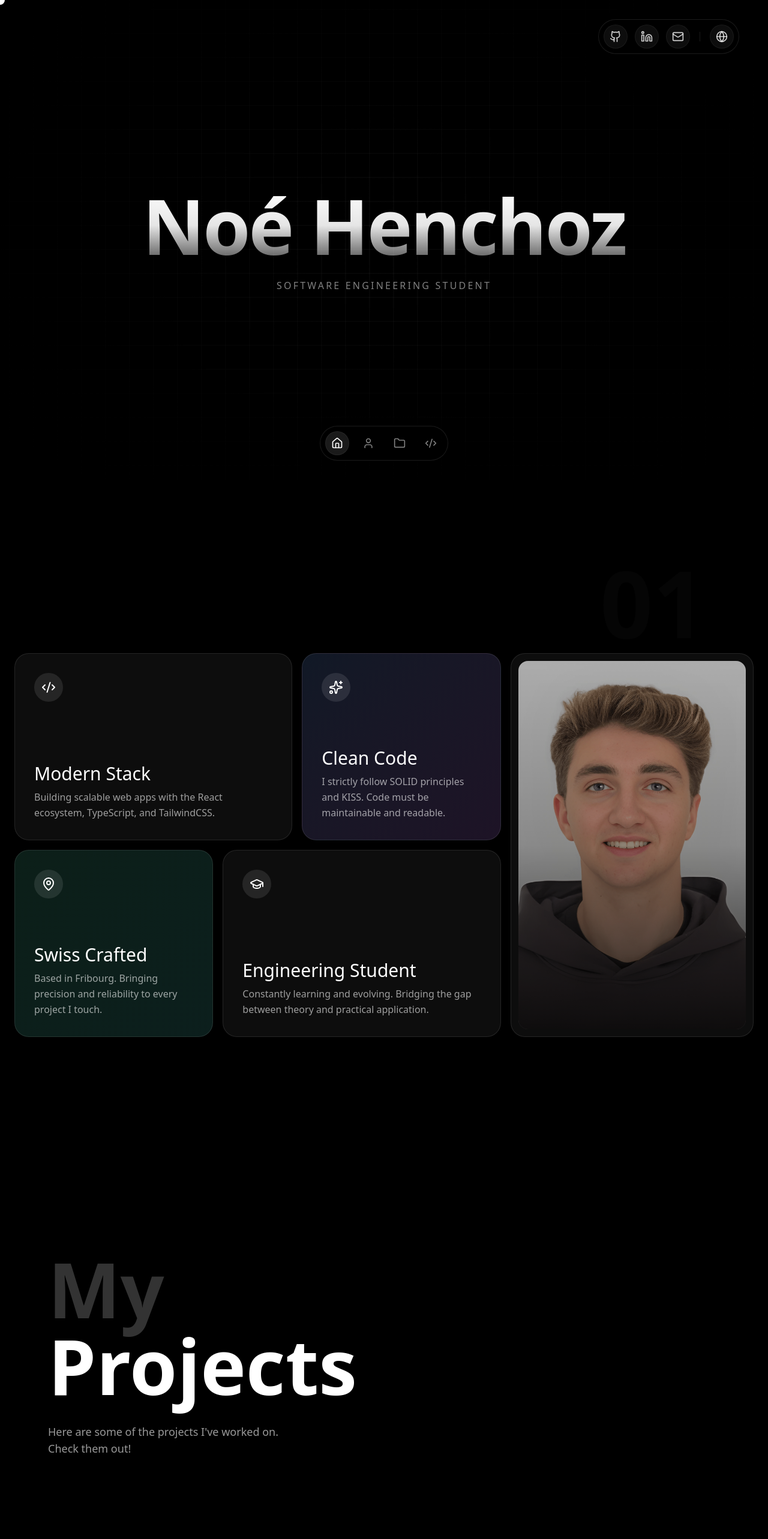
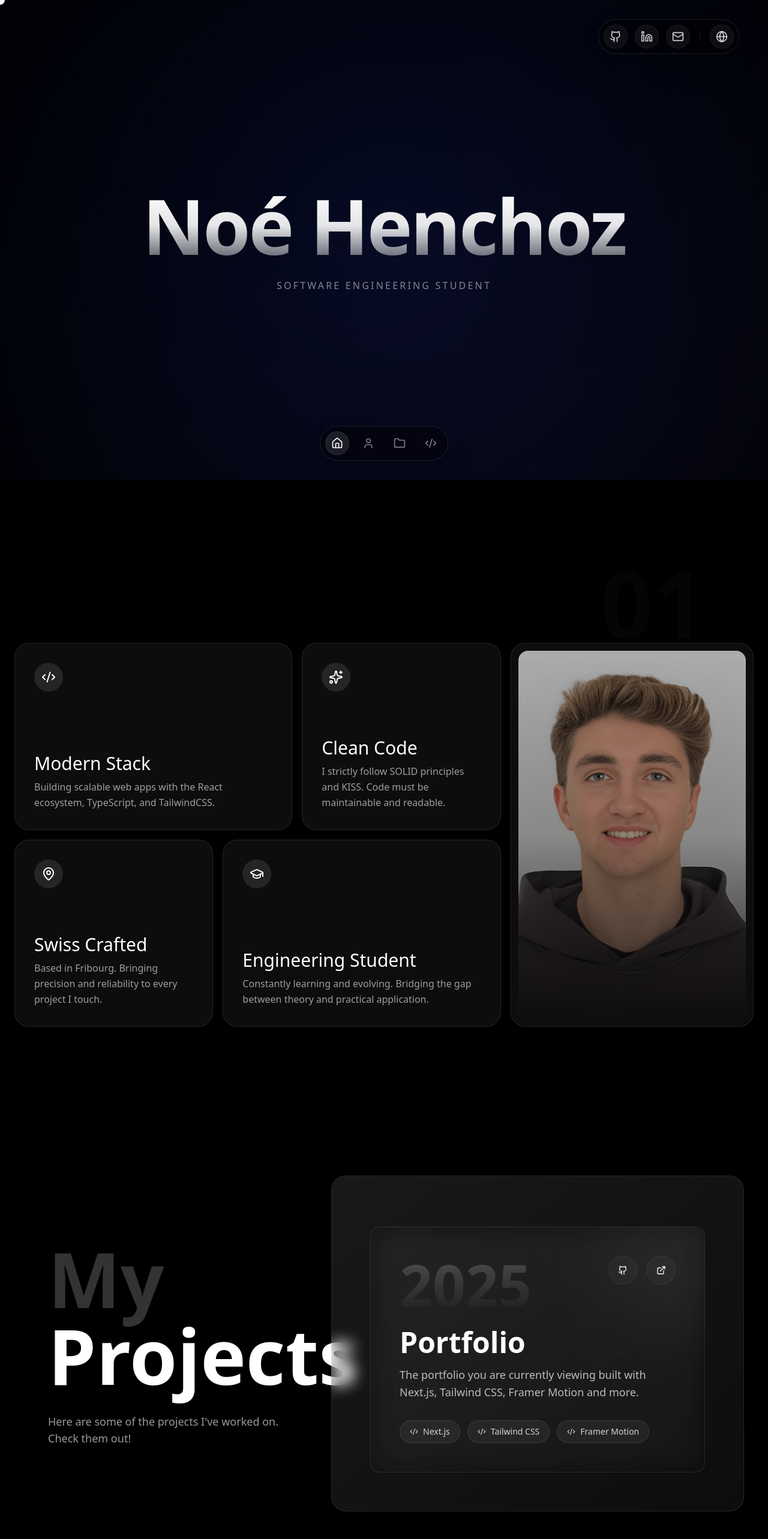
Before and after one commit to henchoznoe/Portfolio, a Next.js app: page / in a window 1280 px wide. Shown: the top 2566 px of the page at 60% size. Built offline with nearby package versions, Linux system fonts and the light colour scheme.

Commit message:
style: Add glow effects and animated hero background, remove decorative line and card gradients, and update dot color.

```diff
--- a/components/footer.tsx
+++ b/components/footer.tsx
@@ -59,6 +59,8 @@ export const Footer = () => {
             ref={containerRef}
             className="relative bg-black text-white pt-20 pb-40 px-6 overflow-hidden border-t border-white/10"
         >
+            {/* Rising Glow */}
+            <div className="absolute bottom-0 left-0 right-0 h-64 bg-linear-to-t from-indigo-900/40 to-transparent pointer-events-none" />
             <div className="max-w-7xl mx-auto">
                 <div className="mb-24">
                     <h2
@@ -101,8 +103,8 @@ export const Footer = () => {
                         <div className="flex items-center gap-3 font-mono text-xl text-white/90">
                             {time || '--:--:--'}
                             <span className="relative flex h-2 w-2">
-                                <span className="animate-ping absolute inline-flex h-full w-full rounded-full bg-emerald-400 opacity-75"></span>
-                                <span className="relative inline-flex rounded-full h-2 w-2 bg-emerald-500"></span>
+                                <span className="animate-ping absolute inline-flex h-full w-full rounded-full bg-blue-500 opacity-75"></span>
+                                <span className="relative inline-flex rounded-full h-2 w-2 bg-blue-600"></span>
                             </span>
                             <span className="text-white/30 text-sm">UTC {timezone}</span>
                         </div>
--- a/components/sections/about-section.tsx
+++ b/components/sections/about-section.tsx
@@ -110,6 +110,8 @@ export const AboutSection = () => {
 
     return (
         <section id="about" className="relative mx-auto w-full max-w-7xl px-6 py-32">
+            {/* Ambient Glow */}
+            <div className="absolute top-1/2 left-1/2 -translate-x-1/2 -translate-y-1/2 w-[1000px] h-[1000px] bg-purple-900/20 rounded-full blur-[120px] -z-10 pointer-events-none" />
             <div className="mb-10 relative z-10">
                 <div className="absolute top-0 right-0 md:right-20 text-[12vw] font-bold text-white/[0.02] pointer-events-none select-none font-mono leading-none z-0">
                     01
@@ -138,7 +140,7 @@ export const AboutSection = () => {
                             title={t.about.clean.title}
                             description={t.about.clean.description}
                             icon={Sparkles}
-                            className="md:w-5/12 bg-linear-to-br from-blue-500/10 to-purple-500/10"
+                            className="md:w-5/12"
                             hoveredId={hoveredId}
                             setHoveredId={setHoveredId}
                         />
@@ -150,7 +152,7 @@ export const AboutSection = () => {
                             title={t.about.swiss.title}
                             description={t.about.swiss.description}
                             icon={MapPin}
-                            className="md:w-5/12 bg-linear-to-br from-emerald-500/10 to-teal-500/10"
+                            className="md:w-5/12"
                             hoveredId={hoveredId}
                             setHoveredId={setHoveredId}
                         />
--- a/components/sections/hero-section.tsx
+++ b/components/sections/hero-section.tsx
@@ -10,8 +10,6 @@ export const HeroSection = () => {
     const containerRef = useRef<HTMLElement>(null)
     const nameRef = useRef<HTMLHeadingElement>(null)
     const subtitleRef = useRef<HTMLParagraphElement>(null)
-    const gridRef = useRef<HTMLDivElement>(null)
-
     const { scrollY } = useScroll()
     const opacity = useTransform(scrollY, [0, 300], [1, 0])
     const scale = useTransform(scrollY, [0, 300], [1, 0.8])
@@ -30,14 +28,7 @@ export const HeroSection = () => {
             '-=0.8'
         )
 
-        if (gridRef.current) {
-            gsap.to(gridRef.current, {
-                backgroundPosition: "40px 40px",
-                duration: 5,
-                repeat: -1,
-                ease: "none",
-            })
-        }
+
     }, { scope: containerRef })
 
     return (
@@ -48,24 +39,8 @@ export const HeroSection = () => {
         >
 
             <div className="absolute inset-0 z-0 overflow-hidden">
-                <div
-                    ref={gridRef}
-                    className="absolute inset-[-50%] w-[200%] h-[200%]"
-                    style={{
-                        backgroundImage: `
-                            linear-gradient(to right, rgba(255, 255, 255, 0.05) 1px, transparent 1px),
-                            linear-gradient(to bottom, rgba(255, 255, 255, 0.05) 1px, transparent 1px)
-                        `,
-                        backgroundSize: '40px 40px',
-                        maskImage: 'radial-gradient(ellipse at center, black 40%, transparent 70%)',
-                        WebkitMaskImage: 'radial-gradient(ellipse at center, black 40%, transparent 70%)'
-                    }}
-                />
-
-                <div className="absolute inset-0 bg-black mask-[radial-gradient(ellipse_at_center,transparent_20%,black_100%)] pointer-events-none" />
-
-
-                <div className="absolute inset-0 bg-[radial-gradient(circle_at_center,transparent_0%,black_100%)] pointer-events-none" />
+                <div className="absolute inset-0 bg-linear-to-br from-slate-950 via-indigo-950 to-slate-950 animate-gradient-slow bg-[length:400%_400%]" />
+                <div className="absolute inset-0 bg-[radial-gradient(circle_at_center,transparent_0%,black_100%)] pointer-events-none opacity-80" />
             </div>
 
             <motion.div
--- a/components/sections/projects-section.tsx
+++ b/components/sections/projects-section.tsx
@@ -5,7 +5,7 @@ import { useGSAP } from '@gsap/react'
 import gsap from 'gsap'
 import { ScrollTrigger } from 'gsap/ScrollTrigger'
 import { Code2, ExternalLink, Github } from 'lucide-react'
-import { useRef } from 'react'
+import { useRef, useState } from 'react'
 
 gsap.registerPlugin(ScrollTrigger)
 
@@ -16,7 +16,6 @@ const projects = [
         title: 'Portfolio',
         description: 'The portfolio you are currently viewing built with Next.js, Tailwind CSS, Framer Motion and more.',
         stack: ['Next.js', 'Tailwind CSS', 'Framer Motion'],
-        color: 'from-emerald-500/30 to-teal-500/30',
         github: 'https://github.com/henchoznoe/Portfolio',
         external: 'https://henchoznoe.com/'
     },
@@ -26,7 +25,6 @@ const projects = [
         title: 'Express Template',
         description: 'Production-ready Express template tailored with TypeScript, Prisma, InversifyJS, Zod & Docker.',
         stack: ['TypeScript', 'Prisma', 'Docker', 'InversifyJS'],
-        color: 'from-blue-500/30 to-cyan-500/30',
         github: 'https://github.com/henchoznoe/ExpressTemplate'
     },
     {
@@ -35,7 +33,6 @@ const projects = [
         title: 'Git Multi Account Setup',
         description: 'Automate Git & SSH setup for multiple accounts (GitHub + GitLab) with smart email switching hooks.',
         stack: ['Bash', 'Git', 'SSH'],
-        color: 'from-purple-500/30 to-pink-500/30',
         github: 'https://github.com/henchoznoe/GitMultiAccountSetup'
     }
 ]
@@ -109,16 +106,76 @@ export const ProjectsSection = () => {
                 </div>
 
                 {projects.map((project) => (
+                    <SpotlightCard key={project.id} project={project} />
+                ))}
+
+                {/* Spacer for end of scroll */}
+                <div className="w-full md:w-[20vw] shrink-0" />
+            </div>
+        </section>
+    )
+}
+
+const SpotlightCard = ({ project }: { project: any }) => {
+    const divRef = useRef<HTMLDivElement>(null)
+    const [isFocused, setIsFocused] = useState(false)
+    const [position, setPosition] = useState({ x: 0, y: 0 })
+    const [opacity, setOpacity] = useState(0)
+
+    const handleMouseMove = (e: React.MouseEvent<HTMLDivElement>) => {
+        if (!divRef.current) return
+
+        const div = divRef.current
+        const rect = div.getBoundingClientRect()
+
+        setPosition({ x: e.clientX - rect.left, y: e.clientY - rect.top })
+    }
+
+    const handleFocus = () => {
+        setIsFocused(true)
+        setOpacity(1)
+    }
+
+    const handleBlur = () => {
+        setIsFocused(false)
+        setOpacity(0)
+    }
+
+    const handleMouseEnter = () => {
+        setOpacity(1)
+    }
+
+    const handleMouseLeave = () => {
+        setOpacity(0)
+    }
+
+    return (
         <div
-                        key={project.id}
-                        className="project-card w-full md:w-[60vw] h-auto md:h-[80vh] flex items-center justify-center p-4 md:p-10 shrink-0"
+            className="project-card w-full md:w-[60vw] h-auto md:h-[80vh] flex items-center justify-center p-4 md:p-10 shrink-0 relative"
         >
-                        <div className="relative w-full h-auto md:h-full max-h-[800px] rounded-3xl overflow-hidden border border-white/10 group">
-                            <div className={`absolute inset-0 bg-linear-to-br ${project.color} opacity-20 group-hover:opacity-30 transition-opacity duration-500`} />
-                            <div className="absolute inset-0 bg-[radial-gradient(circle_at_center,var(--tw-gradient-stops))] from-white/5 to-transparent opacity-0 group-hover:opacity-100 transition-opacity duration-500" />
+            <div
+                ref={divRef}
+                onMouseMove={handleMouseMove}
+                onFocus={handleFocus}
+                onBlur={handleBlur}
+                onMouseEnter={handleMouseEnter}
+                onMouseLeave={handleMouseLeave}
+                className="relative w-full h-auto md:h-full max-h-[800px] rounded-3xl overflow-hidden border border-white/10 bg-white/5 backdrop-blur-md group"
+            >
+                {/* Spotlight Gradient */}
+                <div
+                    className="pointer-events-none absolute -inset-px opacity-0 transition duration-300"
+                    style={{
+                        opacity,
+                        background: `radial-gradient(600px circle at ${position.x}px ${position.y}px, rgba(99, 102, 241, 0.15), transparent 40%)`,
+                    }}
+                />
+
+                {/* Base Gradient */}
+                <div className="absolute inset-0 bg-linear-to-br from-white/5 to-transparent opacity-100" />
 
                 <div className="relative md:absolute inset-0 flex flex-col justify-end p-8 md:p-16">
-                                <div className="relative bg-black/40 backdrop-blur-xl border border-white/10 p-8 md:p-12 rounded-2xl max-w-3xl overflow-hidden">
+                    <div className="relative bg-black/20 backdrop-blur-xl border border-white/10 p-8 md:p-12 rounded-2xl max-w-3xl overflow-hidden">
                         <div className="absolute -top-20 -right-20 w-64 h-64 bg-white/5 rounded-full blur-3xl pointer-events-none" />
 
                         <div className="flex items-start justify-between mb-6">
@@ -148,7 +205,7 @@ export const ProjectsSection = () => {
                         </p>
 
                         <div className="flex flex-wrap gap-2 md:gap-3">
-                                        {project.stack.map((tech) => (
+                            {project.stack.map((tech: string) => (
                                 <div key={tech} className="flex items-center gap-1 md:gap-2 px-4 py-2 rounded-full bg-white/5 border border-white/10 text-sm text-white/80">
                                     <Code2 size={14} />
                                     {tech}
@@ -159,11 +216,5 @@ export const ProjectsSection = () => {
                 </div>
             </div>
         </div>
-                ))}
-
-                {/* Spacer for end of scroll */}
-                <div className="w-full md:w-[20vw] shrink-0" />
-            </div>
-        </section>
     )
 }
--- a/components/ui/reveal-title.tsx
+++ b/components/ui/reveal-title.tsx
@@ -77,14 +77,6 @@ export const RevealTitle = ({ text, className }: RevealTitleProps) => {
                     </span>
                 ))}
             </motion.h2>
-
-            {/* Élément décoratif : Ligne subtile qui s'étend */}
-            <motion.div
-                initial={{ scaleX: 0, opacity: 0 }}
-                whileInView={{ scaleX: 1, opacity: 1 }}
-                transition={{ delay: 0.5, duration: 1, ease: "circOut" }}
-                className="h-px w-full bg-linear-to-r from-transparent via-emerald-500/50 to-transparent mt-4 origin-left"
-            />
         </motion.div>
     )
 }
```
Lines whose indentation alone changed are shown as unchanged.
